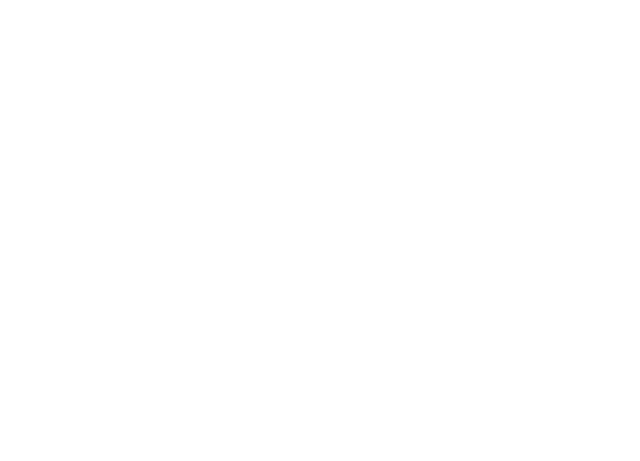
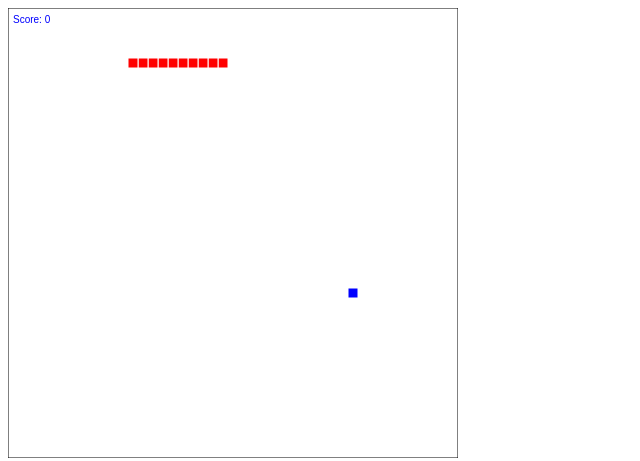
Before and after one commit to padmick/Graphics-Project, a plain HTML site: page index.html in a window 1280 px wide. Shown: the whole page, without its empty margins (0-640 px from the left). Drawn offline with nearby package versions, Linux system fonts and the light colour scheme.

Commit message:
internet dided last night, uploading final edition, look for issues later

```diff
--- a/index.html
+++ b/index.html
@@ -1,3 +1,3 @@
 <canvas id="canvas" width="450" height="450"></canvas>
 
-<script src="http://ajax.googleapis.com/ajax/libs/jquery/1.7.1/jquery.min.js" type="text/javascript"></script>
+<script type="text/javascript" src="./scripts.js"></script>
--- a/scripts.js
+++ b/scripts.js
@@ -1,17 +1,22 @@
 var canvas = new Object();
 var mainSnake;
 var food;
+
+
 canvas.element = document.getElementById('canvas');
 canvas.context = canvas.element.getContext('2d');
 canvas.width = canvas.element.getAttribute('width');
 canvas.height = canvas.element.getAttribute('height');
 canvas.cellWidth = 10;
+
 canvas.redraw = function(fillColour, strokeColour){
+	// Add default canvas colour options
 	var fillColour = fillColour || 'white',
 		strokeColour = strokeColour || 'black';
 
 	this.paint(0, 0, fillColour, strokeColour, this.width, this.height);
 }
+
 canvas.paint = function(x, y, fillColour, strokeColour, width, height) {
 	var width = width || this.cellWidth,
 		height = height || this.cellWidth,
@@ -23,43 +28,26 @@ canvas.paint = function(x, y, fillColour, strokeColour, width, height) {
 	this.context.strokeStyle = strokeColour;
 	this.context.strokeRect(x*canvas.cellWidth, y*canvas.cellWidth, width, height);
 };
+
 canvas.paintText = function(text, x, y) {
 	var x = x || 5,
 		y = y || 15;
 	this.context.fillText(text, x, y);
 };
+
 canvas.redraw();
+
+
 function Snake(length, bodyColour, outlineColour, startingPos) {
 	this.length = length;
 	this.bodyColour = bodyColour;
-	this.outlineColour = outlineColour;Snake.prototype.move = function() {
-	if (this.nd.length) {
-		this.direction = this.nd.shift();
-	}
-
-	this.nx = this.array[0].x;
-	this.ny = this.array[0].y;
-	var tail;
-
-	switch(this.direction) {
-		case 'right':
-			this.nx++;
-			break;
-		case 'left':
-			this.nx--;
-			break;
-		case 'up':
-			this.ny--;
-			break;
-		case 'down':
-			this.ny++;
-			break;
-	}
+	this.outlineColour = outlineColour;
 	this.array = [];
 	this.direction = 'right';
 	this.nd = [];
 	this.nx;
 	this.ny;
+
 	var startingPos = startingPos;
 	this.create = function(){
 		for(var i = this.length-1; i>=0; i--) {
@@ -68,6 +56,7 @@ function Snake(length, bodyColour, outlineColour, startingPos) {
 	};
 	this.create();
 }
+
 Snake.prototype.move = function() {
 	if (this.nd.length) {
 		this.direction = this.nd.shift();
@@ -111,3 +100,111 @@ Snake.prototype.move = function() {
 
 	this.paint();
 }
+
+Snake.prototype.paint = function() {
+	canvas.redraw();
+	for(var i = 0; i < this.array.length; i++) {
+		var j = this.array[i];
+
+		canvas.paint(j.x, j.y, this.bodyColour, this.outlineColour);
+	}
+}
+
+Snake.prototype.outsideBounds = function() {
+	if(this.nx <= -1 || this.nx === canvas.width/canvas.cellWidth || this.ny <= -1 || this.ny === canvas.height/canvas.cellWidth) {
+		return true;
+	}
+	return false;
+}
+
+Snake.prototype.eatingFood = function() {
+	if(this.nx === food.x && this.ny === food.y) {
+		return true;
+	}
+	return false;
+}
+
+Snake.prototype.colliding = function(x, y) {
+	var x = x || this.nx,
+		y = y || this.ny;
+	for(var i = 0; i < this.array.length; i++) {
+		if(this.array[i].x === x && this.array[i].y === y) {
+
+			return true;
+		}
+	}
+	return false;
+}
+
+function Food() {
+	this.generateCoords = function() {
+		this.x = Math.round(Math.random() * (canvas.width-canvas.cellWidth)/canvas.cellWidth);
+		this.y = Math.round(Math.random() * (canvas.height-canvas.cellWidth)/canvas.cellWidth);
+		this.checkCollision();
+	};
+	this.checkCollision = function() {
+		if(mainSnake.colliding(this.x, this.y)) {
+			this.generateCoords();
+		}
+	};
+	this.draw = function(){
+		canvas.paint(this.x, this.y, 'blue');
+	};
+
+	this.generateCoords();
+	this.checkCollision();
+	this.draw();
+
+}
+
+var game = new Object();
+game.fps = 20;
+game.score = 0;
+game.scoreText = 'Score: ';
+game.drawScore = function() {
+	canvas.paintText(this.scoreText + this.score);
+};
+game.runLoop = function(){
+	setTimeout(function() {
+        requestAnimationFrame(game.runLoop);
+		mainSnake.move();
+		if(typeof food.draw != 'undefined') {
+			food.draw();
+		}
+		game.drawScore();
+    }, 1000 / game.fps);
+};
+game.start = function() {
+	mainSnake = new Snake(10, 'red', 'white', {x: 5, y: 5});
+	food = new Food();
+	game.score = 0;
+};
+game.over = function(){
+	canvas.redraw();
+	this.start();
+};
+
+game.start();
+game.runLoop();
+
+
+document.onkeydown = function(e) {
+	if(typeof mainSnake !== 'undefined'){
+		var key = (e.keyCode ? e.keyCode : e.which);
+		var td;
+		if (mainSnake.nd.length) {
+			td = mainSnake.nd[mainSnake.nd.length - 1];
+		} else {
+			td = mainSnake.direction;
+		}
+		if(key == "37" && mainSnake.direction != 'right') {
+			mainSnake.nd.push('left');
+		} else if(key == "38" && mainSnake.direction != 'down') {
+			mainSnake.nd.push('up');
+		} else if(key == "39" && mainSnake.direction != 'left') {
+			mainSnake.nd.push('right');
+		} else if(key == "40" && mainSnake.direction != 'up') {
+			mainSnake.nd.push('down');
+		}
+	}
+}
```
